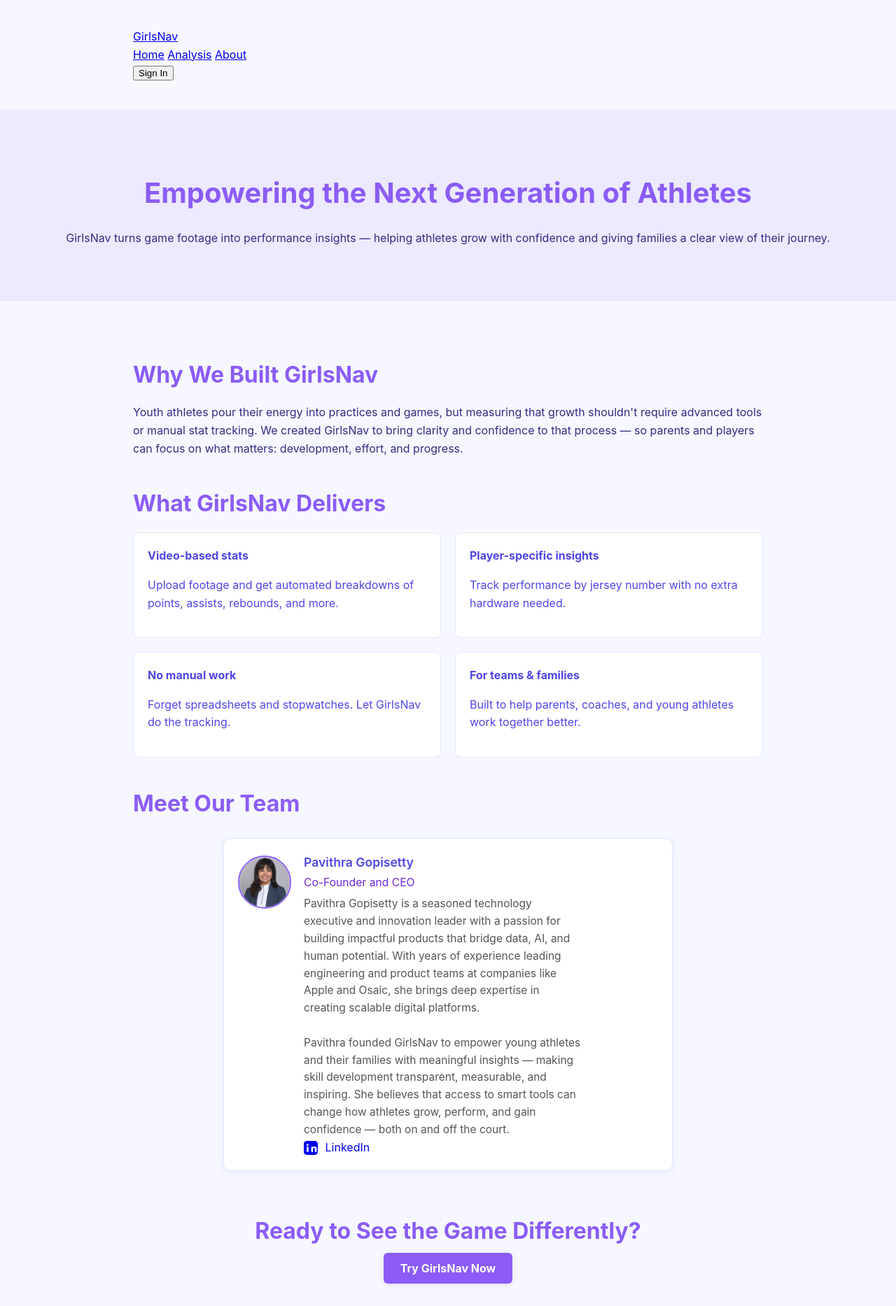
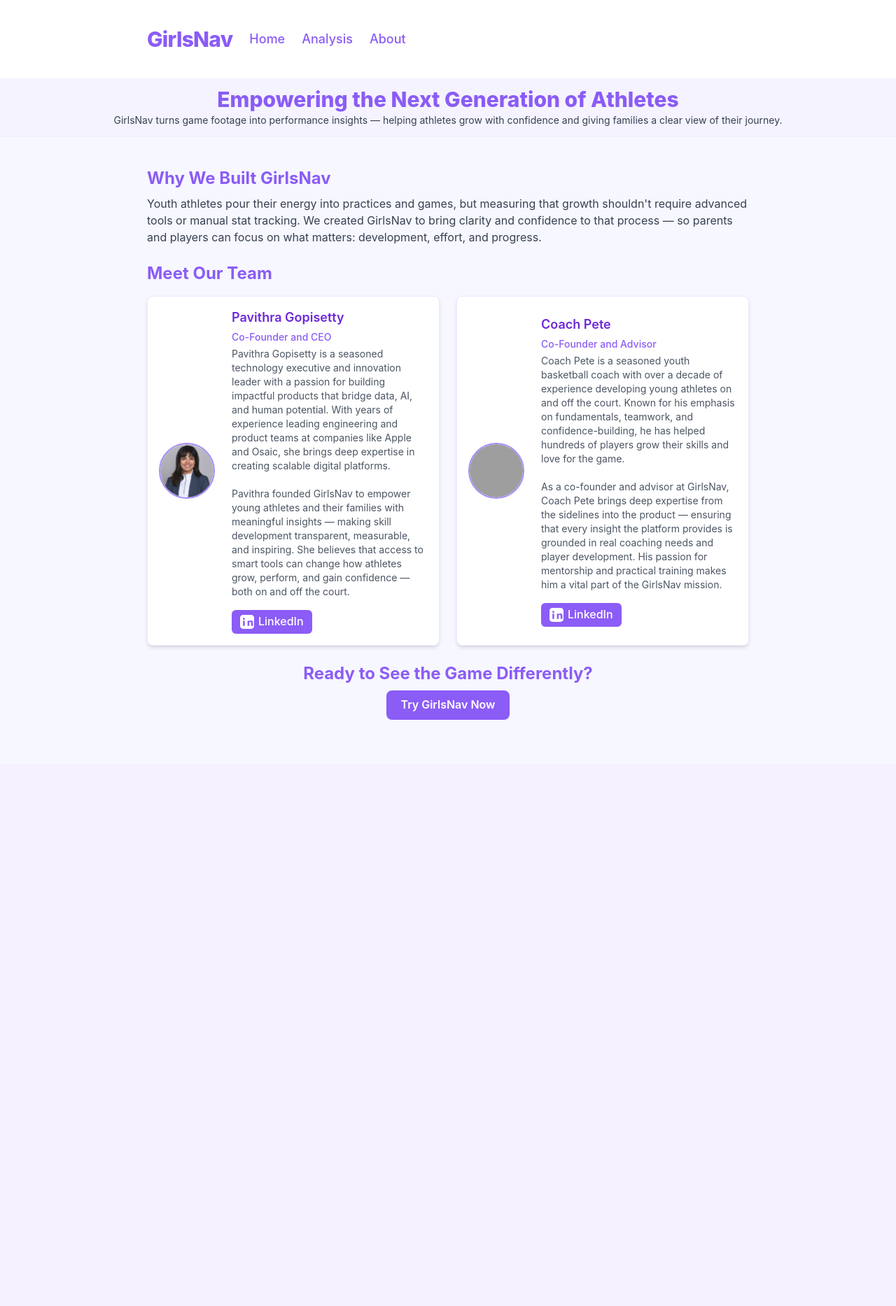
Before and after one commit to Arjungoli/girlsnav-webapp1, a Flask app: page /about in a window 1280 px wide. Shown: the whole page at 70% size. After the commit the page ends 1029 px from the top, so only its background shows below. Run offline with Flask 2, Linux system fonts and the light colour scheme; some libraries are stand-ins or nearby versions; grey boxes are pictures that could not be loaded.

Commit message:
Refactor: Move 'What GirlsNav Delivers' section to new Analysis page and update navigation

```diff
--- a/app.py
+++ b/app.py
@@ -166,5 +166,9 @@ def analyze_video() -> Tuple[Dict[str, Any], int]:
 def about():
     return render_template('about.html')
 
+@app.route('/analysis')
+def analysis():
+    return render_template('analysis.html')
+
 if __name__ == "__main__":
     app.run(debug=True, host="0.0.0.0", port=5000)
--- a/templates/about.html
+++ b/templates/about.html
@@ -4,6 +4,8 @@
   <meta charset="UTF-8">
   <meta name="viewport" content="width=device-width, initial-scale=1.0">
   <title>About | GirlsNav</title>
+  <link href="https://cdn.jsdelivr.net/npm/tailwindcss@2.2.19/dist/tailwind.min.css" rel="stylesheet">
+  <link href="https://cdnjs.cloudflare.com/ajax/libs/font-awesome/6.0.0/css/all.min.css" rel="stylesheet">
   <style>
     body {
       font-family: 'Inter', Arial, sans-serif;
@@ -142,86 +144,78 @@
     }
   </style>
 </head>
-<body>
+<body class="min-h-screen">
   <!-- Navigation -->
   <nav class="bg-white shadow-sm">
-    <div class="container mx-auto px-4">
-      <div class="flex justify-between items-center h-16">
-        <div class="flex items-center space-x-8">
-          <a href="/" class="text-2xl font-extrabold text-purple-500 tracking-tight">GirlsNav</a>
-          <div class="hidden md:flex space-x-6">
-            <a href="/" class="nav-link text-purple-500 hover:text-purple-700 focus:text-purple-700 transition-colors font-medium">Home</a>
-            <a href="#" class="nav-link text-purple-500 hover:text-purple-700 focus:text-purple-700 transition-colors font-medium">Analysis</a>
-            <a href="/about" class="nav-link text-purple-500 hover:text-purple-700 focus:text-purple-700 transition-colors font-medium">About</a>
+    <div class="container mx-auto px-6 py-0">
+      <div class="flex justify-between items-center h-8">
+        <div class="flex items-center space-x-6">
+          <a href="/" class="text-3xl font-extrabold text-purple-500 tracking-tight">GirlsNav</a>
+          <div class="flex space-x-6">
+            <a href="/" class="nav-link text-lg text-purple-500 hover:text-purple-700 focus:text-purple-700 transition-colors font-medium">Home</a>
+            <a href="/analysis" class="nav-link text-lg text-purple-500 hover:text-purple-700 focus:text-purple-700 transition-colors font-medium">Analysis</a>
+            <a href="/about" class="nav-link text-lg text-purple-500 hover:text-purple-700 focus:text-purple-700 transition-colors font-medium">About</a>
           </div>
-        </div>
-        <div class="flex items-center space-x-4">
-          <button class="px-4 py-2 text-sm font-semibold text-white bg-purple-500 rounded-md hover:bg-purple-600 focus:bg-purple-700 transition-colors shadow">Sign In</button>
         </div>
       </div>
     </div>
   </nav>
 
-  <div class="hero">
-    <h1>Empowering the Next Generation of Athletes</h1>
-    <p>GirlsNav turns game footage into performance insights — helping athletes grow with confidence and giving families a clear view of their journey.</p>
+  <div class="bg-purple-50 pt-3 pb-3 mb-2 border-b border-purple-100">
+    <div class="max-w-5xl mx-auto px-4 text-center">
+      <h1 class="text-3xl font-extrabold text-purple-500 mb-0.5">Empowering the Next Generation of Athletes</h1>
+      <p class="text-sm text-gray-700">GirlsNav turns game footage into performance insights — helping athletes grow with confidence and giving families a clear view of their journey.</p>
+    </div>
   </div>
 
-  <div class="container">
-    <div class="section">
-      <h2>Why We Built GirlsNav</h2>
-      <p>
+  <div class="container mx-auto px-4 max-w-5xl">
+    <section class="mb-6 -mt-1">
+      <h2 class="text-2xl font-bold text-purple-500 mb-2">Why We Built GirlsNav</h2>
+      <p class="text-base text-gray-700">
         Youth athletes pour their energy into practices and games, but measuring that growth shouldn't require advanced tools or manual stat tracking. We created GirlsNav to bring clarity and confidence to that process — so parents and players can focus on what matters: development, effort, and progress.
       </p>
-    </div>
+    </section>
 
-    <div class="section">
-      <h2>What GirlsNav Delivers</h2>
-      <div class="features">
-        <div class="feature">
-          <strong>Video-based stats</strong>
-          <p>Upload footage and get automated breakdowns of points, assists, rebounds, and more.</p>
-        </div>
-        <div class="feature">
-          <strong>Player-specific insights</strong>
-          <p>Track performance by jersey number with no extra hardware needed.</p>
-        </div>
-        <div class="feature">
-          <strong>No manual work</strong>
-          <p>Forget spreadsheets and stopwatches. Let GirlsNav do the tracking.</p>
-        </div>
-        <div class="feature">
-          <strong>For teams & families</strong>
-          <p>Built to help parents, coaches, and young athletes work together better.</p>
-        </div>
-      </div>
-    </div>
-
-    <div class="section">
-      <h2>Meet Our Team</h2>
-      <div class="team">
-        <div class="team-member">
-          <img src="/static/pavithra.jpeg" alt="Pavithra Gopisetty">
+    <section class="mb-6">
+      <h2 class="text-2xl font-bold text-purple-500 mb-4">Meet Our Team</h2>
+      <div class="grid grid-cols-1 md:grid-cols-2 gap-6">
+        <div class="flex flex-col md:flex-row items-center bg-white border border-purple-100 rounded-lg p-4 shadow-md max-w-2xl mx-auto">
+          <img src="/static/pavithra.jpeg" alt="Pavithra Gopisetty" class="w-20 h-20 rounded-full border-2 border-purple-400 object-cover mb-3 md:mb-0 md:mr-6">
           <div>
-            <div class="name">Pavithra Gopisetty</div>
-            <div class="role">Co-Founder and CEO</div>
-            <div class="bio">
+            <div class="text-lg font-semibold text-purple-700 mb-1">Pavithra Gopisetty</div>
+            <div class="text-sm text-purple-500 font-medium mb-1">Co-Founder and CEO</div>
+            <div class="text-sm text-gray-600 mb-2">
               Pavithra Gopisetty is a seasoned technology executive and innovation leader with a passion for building impactful products that bridge data, AI, and human potential. With years of experience leading engineering and product teams at companies like Apple and Osaic, she brings deep expertise in creating scalable digital platforms.<br><br>
               Pavithra founded GirlsNav to empower young athletes and their families with meaningful insights — making skill development transparent, measurable, and inspiring. She believes that access to smart tools can change how athletes grow, perform, and gain confidence — both on and off the court.
             </div>
-            <a href="https://www.linkedin.com/in/pavithra-gopisetty" target="_blank" rel="noopener" class="inline-flex items-center px-3 py-1.5 mt-3 bg-purple-500 text-white rounded-md font-medium hover:bg-purple-600 transition" style="text-decoration:none;">
+            <a href="https://www.linkedin.com/in/pavithra-gopisetty" target="_blank" rel="noopener" class="inline-flex items-center px-3 py-1 mt-2 bg-purple-500 text-white rounded-md font-medium hover:bg-purple-600 transition" style="text-decoration:none;">
+              <svg style="width:20px;height:20px;vertical-align:middle;margin-right:6px;" fill="currentColor" viewBox="0 0 24 24"><path d="M19 0h-14c-2.76 0-5 2.24-5 5v14c0 2.76 2.24 5 5 5h14c2.76 0 5-2.24 5-5v-14c0-2.76-2.24-5-5-5zm-11 19h-3v-9h3v9zm-1.5-10.28c-.97 0-1.75-.79-1.75-1.75s.78-1.75 1.75-1.75 1.75.79 1.75 1.75-.78 1.75-1.75 1.75zm15.5 10.28h-3v-4.5c0-1.08-.02-2.47-1.5-2.47-1.5 0-1.73 1.17-1.73 2.39v4.58h-3v-9h2.89v1.23h.04c.4-.75 1.38-1.54 2.84-1.54 3.04 0 3.6 2 3.6 4.59v4.72z"/></svg>
+              LinkedIn
+            </a>
+          </div>
+        </div>
+        <div class="flex flex-col md:flex-row items-center bg-white border border-purple-100 rounded-lg p-4 shadow-md max-w-2xl mx-auto">
+          <img src="/static/pete.jpg" alt="Coach Pete" class="w-20 h-20 rounded-full border-2 border-purple-400 object-cover mb-3 md:mb-0 md:mr-6">
+          <div>
+            <div class="text-lg font-semibold text-purple-700 mb-1">Coach Pete</div>
+            <div class="text-sm text-purple-500 font-medium mb-1">Co-Founder and Advisor</div>
+            <div class="text-sm text-gray-600 mb-2">
+              Coach Pete is a seasoned youth basketball coach with over a decade of experience developing young athletes on and off the court. Known for his emphasis on fundamentals, teamwork, and confidence-building, he has helped hundreds of players grow their skills and love for the game.<br><br>
+              As a co-founder and advisor at GirlsNav, Coach Pete brings deep expertise from the sidelines into the product — ensuring that every insight the platform provides is grounded in real coaching needs and player development. His passion for mentorship and practical training makes him a vital part of the GirlsNav mission.
+            </div>
+            <a href="https://www.linkedin.com/in/pavithra-gopisetty" target="_blank" rel="noopener" class="inline-flex items-center px-3 py-1 mt-2 bg-purple-500 text-white rounded-md font-medium hover:bg-purple-600 transition" style="text-decoration:none;">
               <svg style="width:20px;height:20px;vertical-align:middle;margin-right:6px;" fill="currentColor" viewBox="0 0 24 24"><path d="M19 0h-14c-2.76 0-5 2.24-5 5v14c0 2.76 2.24 5 5 5h14c2.76 0 5-2.24 5-5v-14c0-2.76-2.24-5-5-5zm-11 19h-3v-9h3v9zm-1.5-10.28c-.97 0-1.75-.79-1.75-1.75s.78-1.75 1.75-1.75 1.75.79 1.75 1.75-.78 1.75-1.75 1.75zm15.5 10.28h-3v-4.5c0-1.08-.02-2.47-1.5-2.47-1.5 0-1.73 1.17-1.73 2.39v4.58h-3v-9h2.89v1.23h.04c.4-.75 1.38-1.54 2.84-1.54 3.04 0 3.6 2 3.6 4.59v4.72z"/></svg>
               LinkedIn
             </a>
           </div>
         </div>
       </div>
-    </div>
+    </section>
 
-    <div class="cta">
-      <h2>Ready to See the Game Differently?</h2>
-      <a href="/">Try GirlsNav Now</a>
-    </div>
+    <section class="mb-6 text-center">
+      <h2 class="text-2xl font-bold text-purple-500 mb-2">Ready to See the Game Differently?</h2>
+      <a href="/" class="inline-block bg-purple-500 text-white px-5 py-2 rounded-lg font-semibold hover:bg-purple-600 transition">Try GirlsNav Now</a>
+    </section>
   </div>
 </body>
 </html>
```
Also changed, not shown: templates/analysis.html (added, +88 -0 lines).
